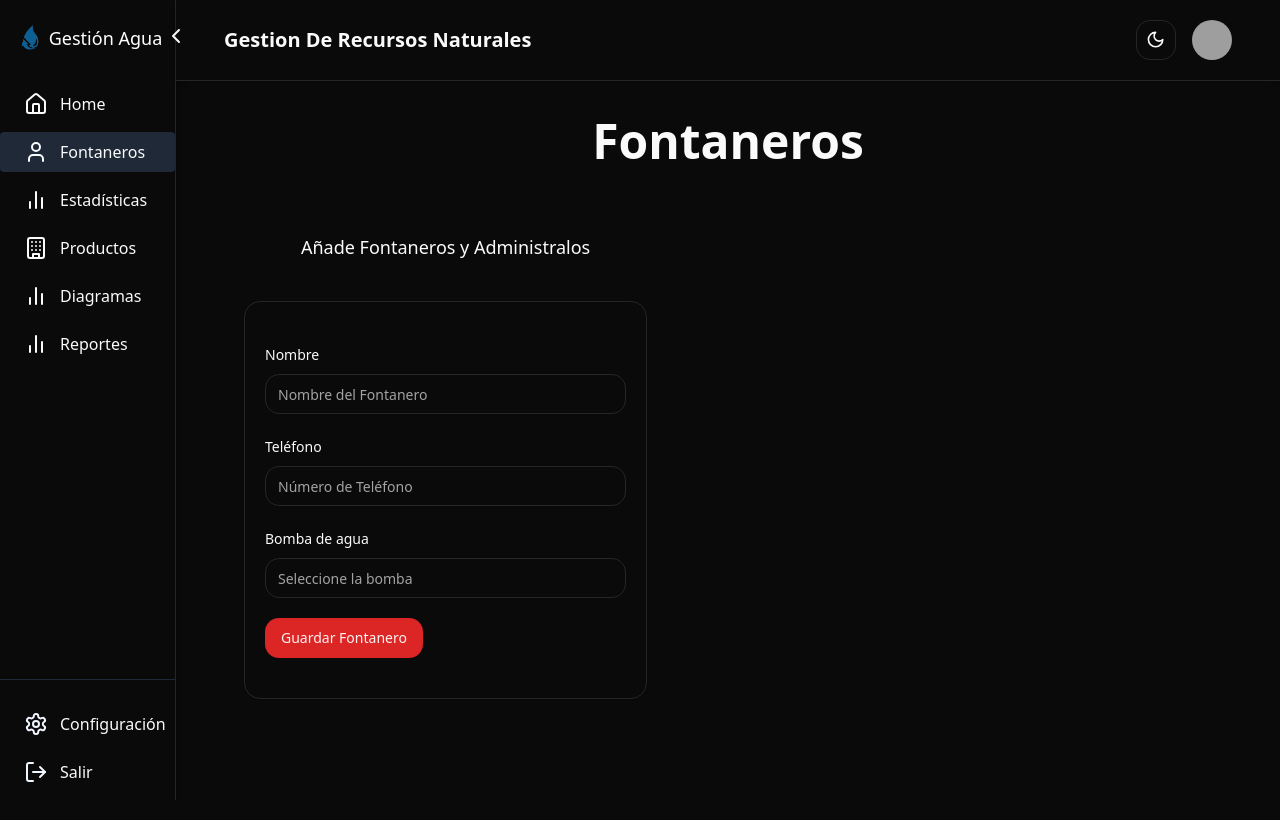
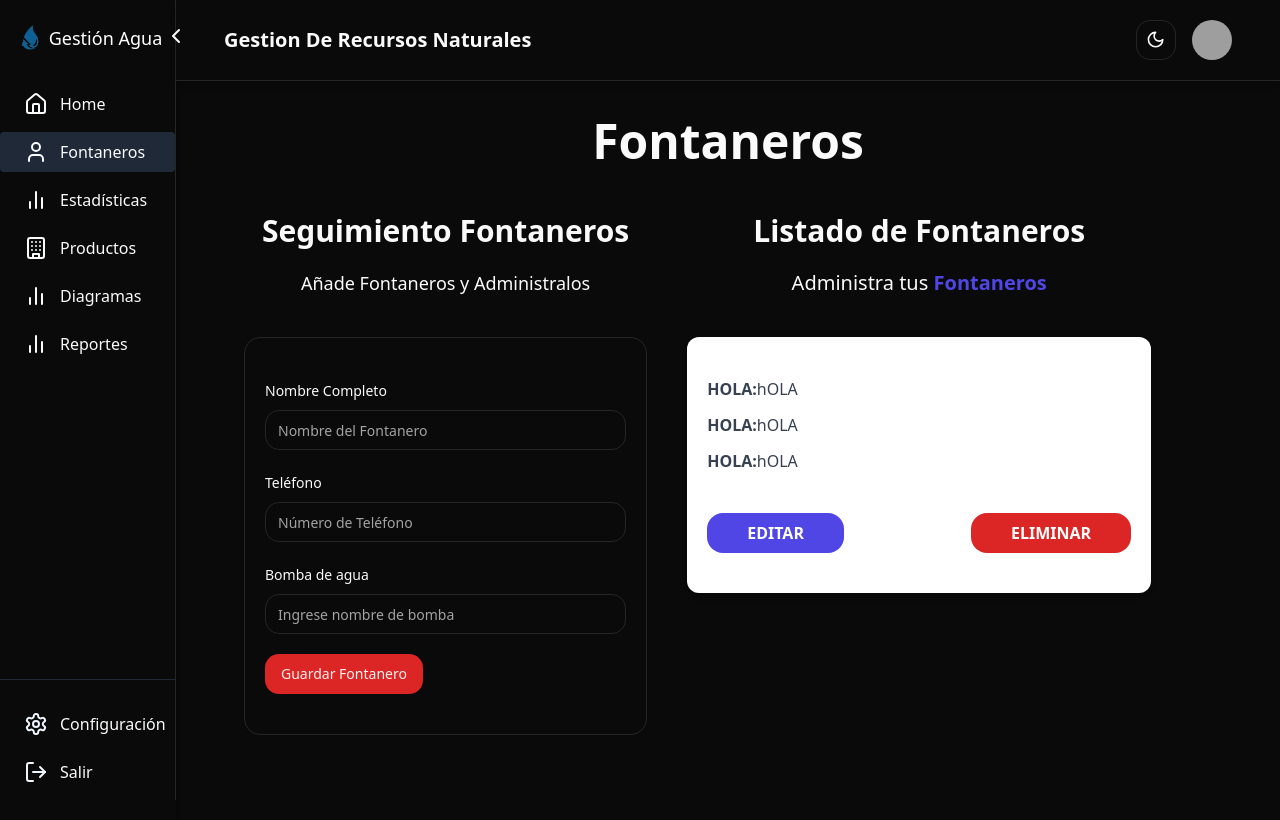
Before and after one commit to Elmer-Solis/App_Gestion_Recursos_Naturales, a React (Vite) app: page /fontaneros in a window 1280 px wide. Shown: the top 820 px of the page. Built offline with nearby package versions, Linux system fonts and the light colour scheme; grey boxes are pictures that could not be loaded.

Commit message:
estructura de la lista fontaneros

```diff
--- a/package.json
+++ b/package.json
@@ -28,7 +28,8 @@
     "tailwind-merge": "^2.5.2",
     "tailwindcss-animate": "^1.0.7",
     "vaul": "^0.9.1",
-    "zod": "^3.23.8"
+    "zod": "^3.23.8",
+    "zustand": "^4.5.5"
   },
   "devDependencies": {
     "@eslint/js": "^9.8.0",
--- /dev/null
+++ b/src/pages/Fontaneros/FontaneroDetailItem.tsx
@@ -0,0 +1,8 @@
+
+export default function FontaneroDetailItem() {
+    return (
+        <p className="font-bold mb-3 text-gray-700 uppercase">hOLA:{''}
+            <span className="font-normal normal-case">hOLA</span>
+        </p>
+    )
+}
--- /dev/null
+++ b/src/pages/Fontaneros/FontaneroDetails.tsx
@@ -0,0 +1,29 @@
+import FontaneroDetailItem from "./FontaneroDetailItem";
+
+
+
+export default function FontaneroDetails() {
+    return (
+        <div className='mx-5 my-10 px-5 py-10 bg-white shadow-md rounded-xl'>
+            <FontaneroDetailItem />
+            <FontaneroDetailItem />
+            <FontaneroDetailItem />
+            <div className='flex flex-col lg:flex-row gap-3 justify-between mt-10'>
+                <button
+                    type='button'
+                    className='py-2 px-10 bg-indigo-600 hover:bg-indigo-700 text-white font-bold
+                    uppercase rounded-lg'
+
+                >Editar</button>
+
+                <button
+                    type='button'
+                    className='py-2 px-10 bg-red-600 hover:bg-red-700 text-white font-bold
+                    uppercase rounded-lg'
+
+                >Eliminar</button>
+            </div>
+        </div>
+
+    )
+}
--- /dev/null
+++ b/src/pages/Fontaneros/FontaneroList.tsx
@@ -0,0 +1,15 @@
+import FontaneroDetails from "./FontaneroDetails";
+
+
+export default function FontaneroList() {
+    return (
+        <div className="md:w-1/2 lg:3/5 md:h-screen overflow-y-scroll">
+            <h2 className="font-black text-3xl text-center">Listado de Fontaneros</h2>
+            <p className="text-xl mt-5 mb-10 text-center">
+                Administra tus {''}
+                <span className="text-indigo-600 font-bold">Fontaneros</span>
+            </p>
+            <FontaneroDetails />
+        </div>
+    )
+}
--- a/src/pages/Fontaneros/Fontaneros.tsx
+++ b/src/pages/Fontaneros/Fontaneros.tsx
@@ -1,3 +1,4 @@
+import FontaneroList from './FontaneroList';
 import { FontanerosForm } from './FontanerosForm';
 
 
@@ -11,6 +12,7 @@ export function Fontaneros() {
 
             <div className="mt-12 md:flex">
                 <FontanerosForm />
+                <FontaneroList />
             </div>
 
         </div>
--- a/src/pages/Fontaneros/FontanerosForm.tsx
+++ b/src/pages/Fontaneros/FontanerosForm.tsx
@@ -23,11 +23,12 @@ const formSchema = z.object({
     }),
     phone: z
         .string()
-        .min(8, "El teléfono debe tener al menos 8 dígitos")
-        .max(10, "El teléfono no debe tener más de 10 dígitos")
-        .regex(/^[0-9]{8,10}$/, "Número de teléfono no válido"),
+        .regex(/^[0-9]{8}$/, "Número de teléfono no válido"),
+    // .min(8, "El teléfono debe tener al menos 8 dígitos")
+    // .max(8, "El teléfono no debe tener más de 8 dígitos"),
+
     bomba: z.string().min(2, {
-        message: "El nombre del fontanero es obligatorio.",
+        message: "El nombre de la bomba es obligatorio.",
     }),
 });
 
@@ -40,16 +41,17 @@ export function FontanerosForm() {
             phone: "",
             bomba: ""
         },
+
+        mode: "onChange",
     });
 
     const onSubmit = (values: z.infer<typeof formSchema>) => {
-        // Llamar a la función para agregar el paciente (ajusta según tu lógica)
-        // addPatient(values);
+
     };
 
     return (
         <div className="md:w-1/2 lg:w-2/5 mx-5">
-            {/* <h2 className="font-black text-3xl text-center">Seguimiento Pacientes</h2> */}
+            <h2 className="font-black text-3xl text-center">Seguimiento Fontaneros</h2>
 
             <p className="text-lg mt-5 text-center mb-10">
                 Añade Fontaneros y Administralos
@@ -63,9 +65,10 @@ export function FontanerosForm() {
                             name="name"
                             render={({ field }) => (
                                 <FormItem>
-                                    <FormLabel>Nombre</FormLabel>
+                                    <FormLabel>Nombre Completo</FormLabel>
                                     <FormControl>
-                                        <Input placeholder="Nombre del Fontanero" {...field} />
+                                        <Input placeholder="Nombre del Fontanero"
+                                            {...field} />
                                     </FormControl>
                                     {/* <FormDescription>Nombre completo del paciente.</FormDescription> */}
                                     <FormMessage />
@@ -79,7 +82,8 @@ export function FontanerosForm() {
                                 <FormItem>
                                     <FormLabel>Teléfono</FormLabel>
                                     <FormControl>
-                                        <Input placeholder="Número de Teléfono" {...field} />
+                                        <Input placeholder="Número de Teléfono" {...field}
+                                        />
                                     </FormControl>
                                     {/* <FormDescription>Tu número de contacto.</FormDescription> */}
                                     <FormMessage />
@@ -94,7 +98,7 @@ export function FontanerosForm() {
                                 <FormItem>
                                     <FormLabel>Bomba de agua</FormLabel>
                                     <FormControl>
-                                        <Input placeholder="Seleccione la bomba" {...field} />
+                                        <Input placeholder="Ingrese nombre de bomba" {...field} />
                                     </FormControl>
                                     {/* <FormDescription>Tu número de contacto.</FormDescription> */}
                                     <FormMessage />
```
Also changed, not shown: src/types/index.ts (added, +8 -0 lines), 1 other file (tests, documents, lock files or other folders).
